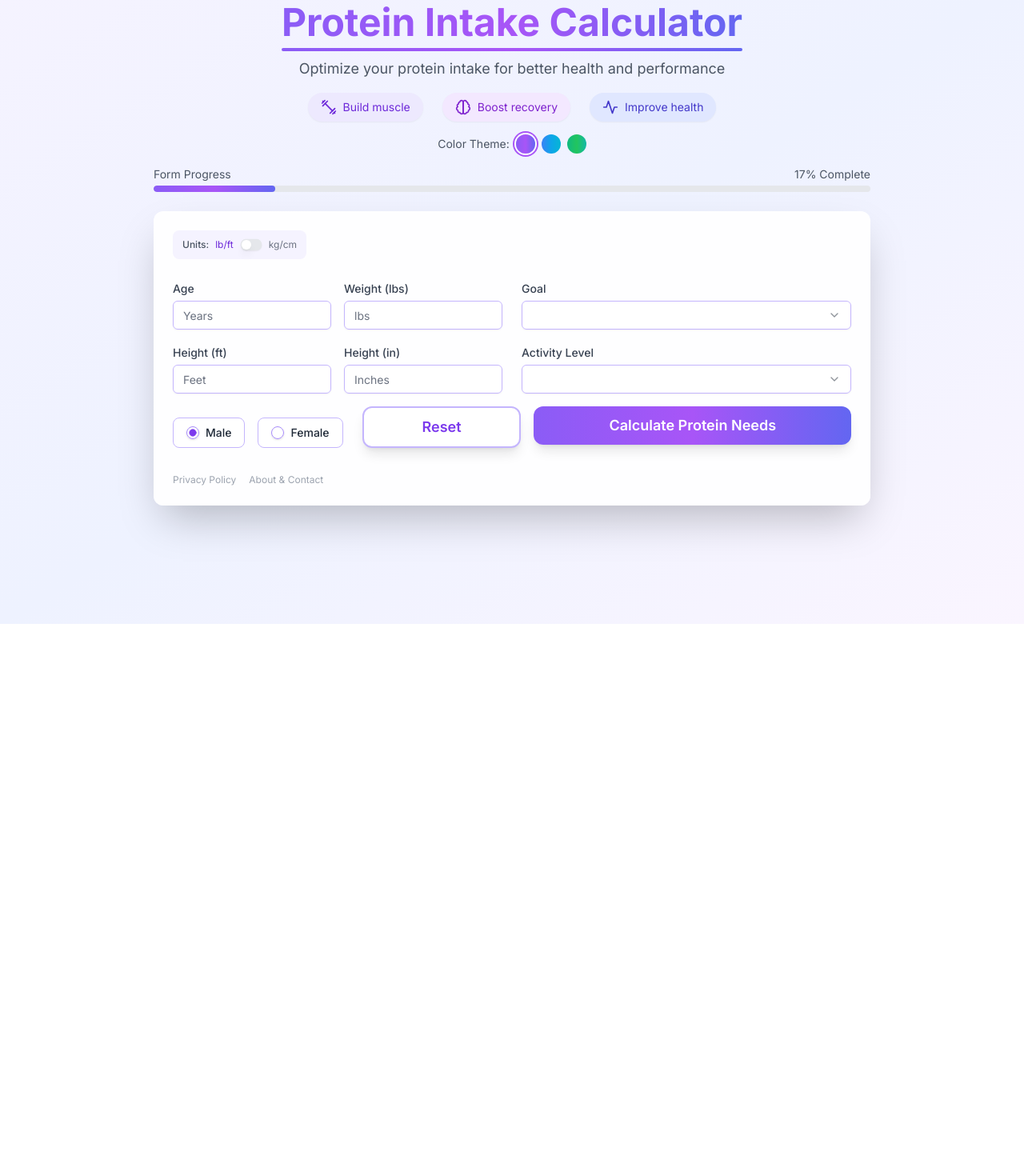
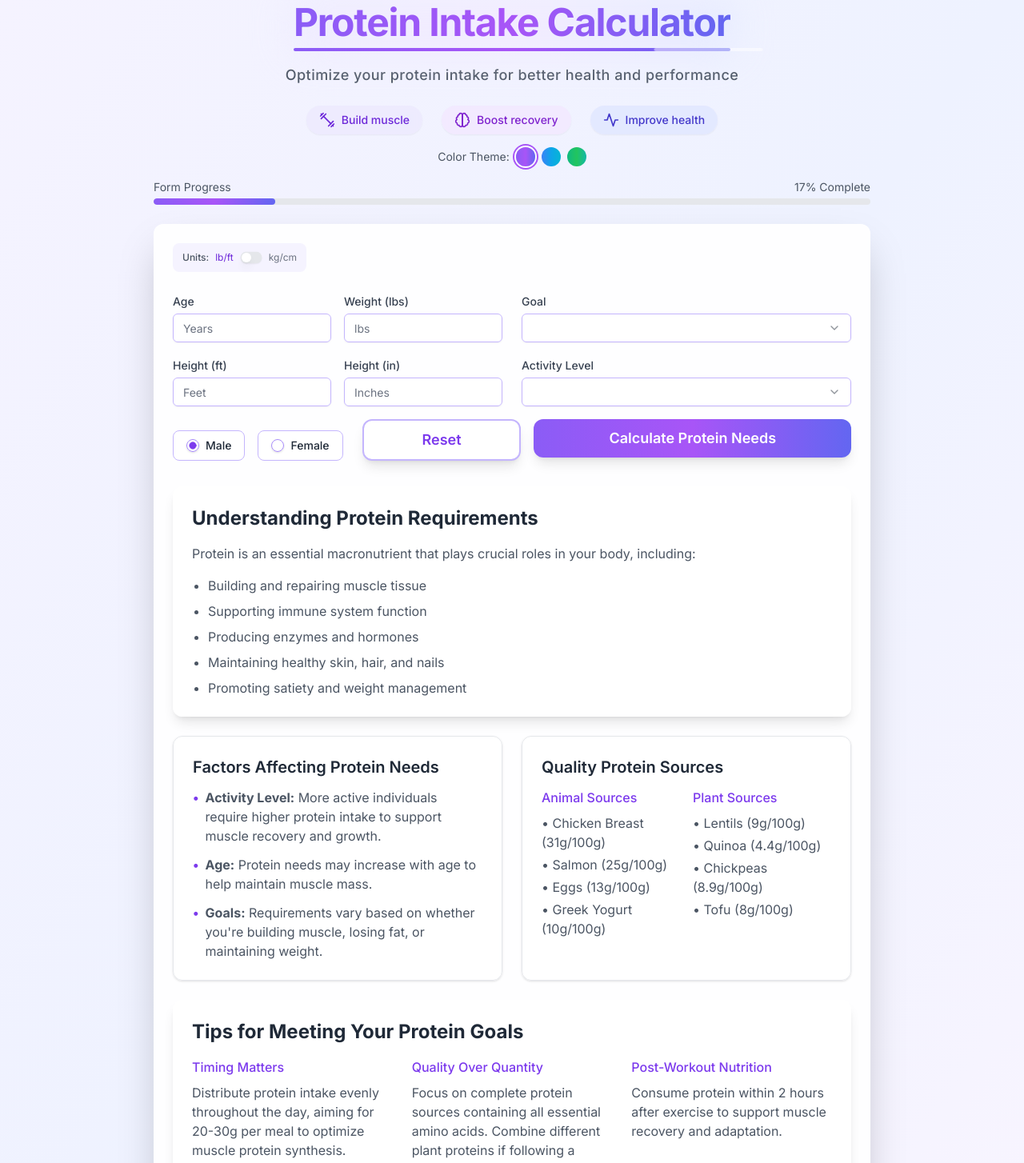
Before and after one commit to Paulsum1985/protein-calculator, a Next.js app: page / in a window 1280 px wide. Shown: the part 20-1474 px from the top of the page at 80% size. Before the commit the page ends 800 px from the top, so only its background shows below. Built offline with nearby package versions, Linux system fonts and the light colour scheme.

Commit message:
more content

```diff
--- a/src/app/page.tsx
+++ b/src/app/page.tsx
@@ -245,28 +245,45 @@ return (
   <div className={`min-h-screen bg-gradient-to-br ${themes[safeTheme].gradient} p-4 md:p-6`}>
     <div className="max-w-4xl mx-auto">
       <div className="mb-4 space-y-4">
-        <div className="text-center space-y-2">
-          <div className="inline-block">
-            <h1 className={`text-4xl md:text-5xl font-bold bg-gradient-to-r ${themes[safeTheme].title} text-transparent bg-clip-text`}>
+      <div className="text-center space-y-4">
+  {/* Title Container */}
+  <div className="relative inline-block">
+    {/* Glowing Background */}
+    <div className="absolute -inset-1 bg-gradient-to-r from-violet-100 via-purple-100 to-indigo-100 rounded-lg blur-xl opacity-70" />
+
+    {/* Title Content */}
+    <div className="relative">
+      <h1 className={`text-4xl md:text-5xl font-bold bg-gradient-to-r ${themes[safeTheme].title} text-transparent bg-clip-text tracking-tight`}>
         Protein Intake Calculator
       </h1>
-            <div className={`h-1 w-full bg-gradient-to-r ${themes[safeTheme].title} rounded-full mt-2`} />
+      {/* Animated Underline */}
+      <div className="relative mt-2">
+        <div className={`h-1 w-full bg-gradient-to-r ${themes[safeTheme].title} rounded-full`} />
+        <div className={`absolute top-0 h-1 w-1/4 bg-white/50 rounded-full animate-shimmer`} />
       </div>
-          <p className="text-gray-600 text-lg">
+    </div>
+  </div>
+
+  {/* Subtitle */}
+  <p className="mt-4 text-gray-600 text-lg font-medium tracking-wide">
     Optimize your protein intake for better health and performance
   </p>
 </div>
 
 
-        <div className="flex justify-center gap-6">
+<div className="flex justify-center gap-6 pt-2">
   {[
-            { icon: <DumbbellIcon className="w-5 h-5" />, text: "Build muscle", color: "bg-violet-100 text-violet-700" },
-            { icon: <BrainIcon className="w-5 h-5" />, text: "Boost recovery", color: "bg-purple-100 text-purple-700" },
-            { icon: <ActivityIcon className="w-5 h-5" />, text: "Improve health", color: "bg-indigo-100 text-indigo-700" }
+    { icon: <DumbbellIcon className="w-5 h-5" />, text: "Build muscle", color: "bg-violet-100/80 text-violet-700" },
+    { icon: <BrainIcon className="w-5 h-5" />, text: "Boost recovery", color: "bg-purple-100/80 text-purple-700" },
+    { icon: <ActivityIcon className="w-5 h-5" />, text: "Improve health", color: "bg-indigo-100/80 text-indigo-700" }
   ].map((benefit, index) => (
-            <div key={index} className={`flex items-center gap-2 text-sm px-4 py-2 rounded-full shadow-sm ${benefit.color} transition-all duration-300 hover:scale-105`}>
+    <div
+      key={index}
+      className={`flex items-center gap-2 text-sm px-4 py-2 rounded-full shadow-sm backdrop-blur-sm ${benefit.color}
+                 transition-all duration-300 hover:scale-105 hover:shadow-md`}
+    >
       {benefit.icon}
-              <span>{benefit.text}</span>
+      <span className="font-medium">{benefit.text}</span>
     </div>
   ))}
 </div>
@@ -525,6 +542,110 @@ return (
         </div>
       </div>
     )}
+    <div className="mt-8 space-y-6">
+      <section className="bg-white/90 rounded-xl p-6 shadow-lg">
+        <h2 className="text-2xl font-bold text-gray-800 mb-4">Understanding Protein Requirements</h2>
+        <div className="prose text-gray-600 space-y-4">
+          <p>
+            Protein is an essential macronutrient that plays crucial roles in your body, including:
+          </p>
+          <ul className="list-disc pl-5 space-y-2">
+            <li>Building and repairing muscle tissue</li>
+            <li>Supporting immune system function</li>
+            <li>Producing enzymes and hormones</li>
+            <li>Maintaining healthy skin, hair, and nails</li>
+            <li>Promoting satiety and weight management</li>
+          </ul>
+        </div>
+      </section>
+
+      <div className="grid md:grid-cols-2 gap-6">
+        <Card className="bg-white/90">
+          <CardContent className="p-6">
+            <h3 className="text-xl font-semibold text-gray-800 mb-3">Factors Affecting Protein Needs</h3>
+            <ul className="space-y-3 text-gray-600">
+              <li className="flex items-start gap-2">
+                <span className="text-violet-600 font-bold">•</span>
+                <span><strong>Activity Level:</strong> More active individuals require higher protein intake to support muscle recovery and growth.</span>
+              </li>
+              <li className="flex items-start gap-2">
+                <span className="text-violet-600 font-bold">•</span>
+                <span><strong>Age:</strong> Protein needs may increase with age to help maintain muscle mass.</span>
+              </li>
+              <li className="flex items-start gap-2">
+                <span className="text-violet-600 font-bold">•</span>
+                <span><strong>Goals:</strong> Requirements vary based on whether you're building muscle, losing fat, or maintaining weight.</span>
+              </li>
+            </ul>
+          </CardContent>
+        </Card>
+
+        <Card className="bg-white/90">
+          <CardContent className="p-6">
+            <h3 className="text-xl font-semibold text-gray-800 mb-3">Quality Protein Sources</h3>
+            <div className="grid grid-cols-2 gap-4 text-gray-600">
+              <div>
+                <h4 className="font-medium text-violet-600 mb-2">Animal Sources</h4>
+                <ul className="space-y-1">
+                  <li>• Chicken Breast (31g/100g)</li>
+                  <li>• Salmon (25g/100g)</li>
+                  <li>• Eggs (13g/100g)</li>
+                  <li>• Greek Yogurt (10g/100g)</li>
+                </ul>
+              </div>
+              <div>
+                <h4 className="font-medium text-violet-600 mb-2">Plant Sources</h4>
+                <ul className="space-y-1">
+                  <li>• Lentils (9g/100g)</li>
+                  <li>• Quinoa (4.4g/100g)</li>
+                  <li>• Chickpeas (8.9g/100g)</li>
+                  <li>• Tofu (8g/100g)</li>
+                </ul>
+              </div>
+            </div>
+          </CardContent>
+        </Card>
+      </div>
+
+      <section className="bg-white/90 rounded-xl p-6 shadow-lg">
+        <h2 className="text-2xl font-bold text-gray-800 mb-4">Tips for Meeting Your Protein Goals</h2>
+        <div className="grid md:grid-cols-3 gap-6 text-gray-600">
+          <div>
+            <h4 className="font-medium text-violet-600 mb-2">Timing Matters</h4>
+            <p>Distribute protein intake evenly throughout the day, aiming for 20-30g per meal to optimize muscle protein synthesis.</p>
+          </div>
+          <div>
+            <h4 className="font-medium text-violet-600 mb-2">Quality Over Quantity</h4>
+            <p>Focus on complete protein sources containing all essential amino acids. Combine different plant proteins if following a vegetarian diet.</p>
+          </div>
+          <div>
+            <h4 className="font-medium text-violet-600 mb-2">Post-Workout Nutrition</h4>
+            <p>Consume protein within 2 hours after exercise to support muscle recovery and adaptation.</p>
+          </div>
+        </div>
+      </section>
+
+      <section className="bg-white/90 rounded-xl p-6 shadow-lg">
+        <h2 className="text-2xl font-bold text-gray-800 mb-4">Common Protein Myths</h2>
+        <div className="space-y-4 text-gray-600">
+          <div className="flex items-start gap-3">
+            <span className="text-violet-600 font-bold text-xl">✕</span>
+            <div>
+              <h4 className="font-medium">Myth: More protein is always better</h4>
+              <p>Truth: Excessive protein intake offers no additional benefits and may stress kidneys in certain individuals.</p>
+            </div>
+          </div>
+          <div className="flex items-start gap-3">
+            <span className="text-violet-600 font-bold text-xl">✕</span>
+            <div>
+              <h4 className="font-medium">Myth: Plant proteins are incomplete</h4>
+              <p>Truth: Many plant proteins are complete, and combining different sources ensures adequate amino acid intake.</p>
+            </div>
+          </div>
+        </div>
+      </section>
+    </div>
+
     <div className="mt-8">
       <AdUnit />
     </div>
```
Lines whose indentation alone changed are shown as unchanged.
